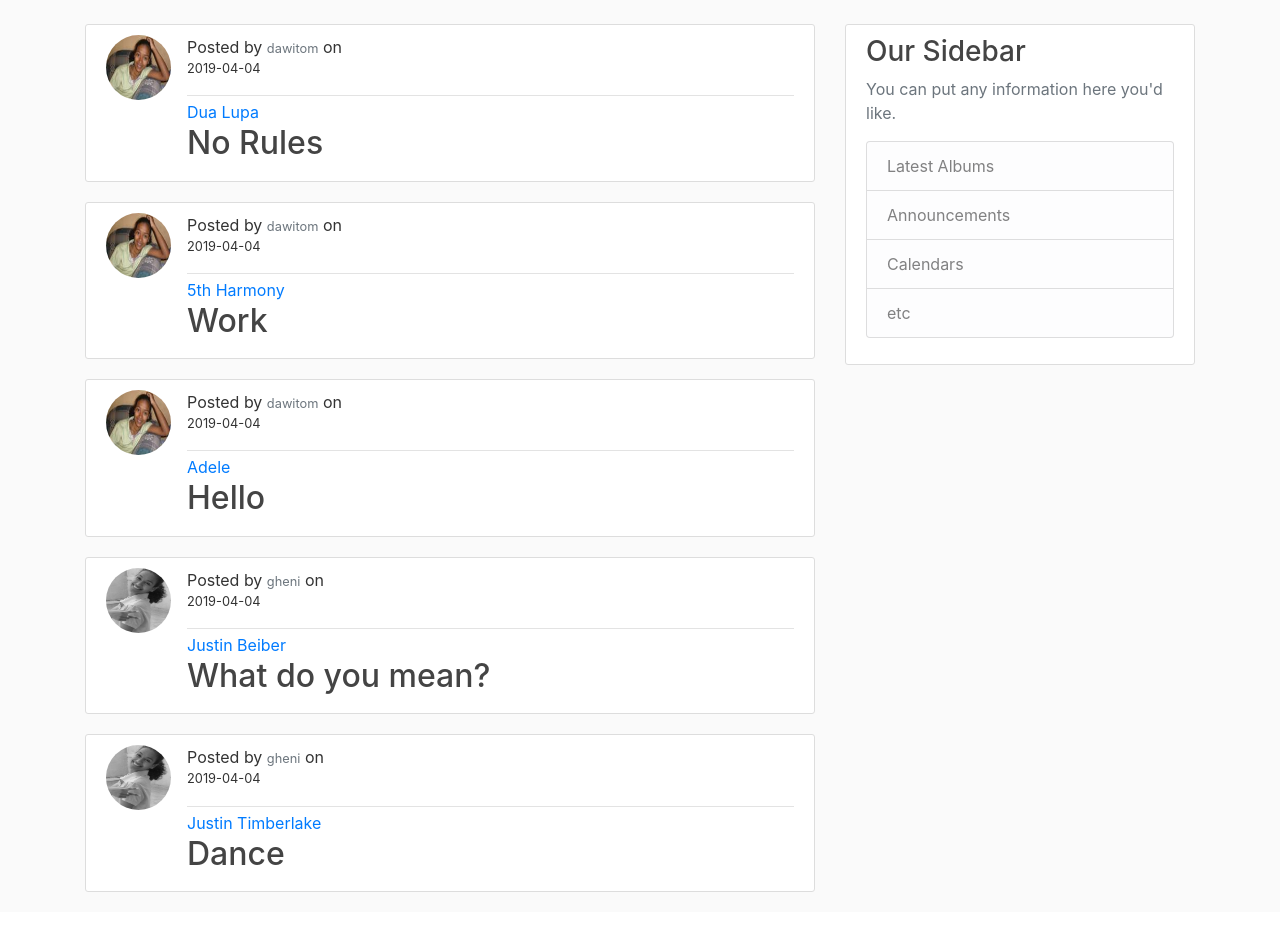
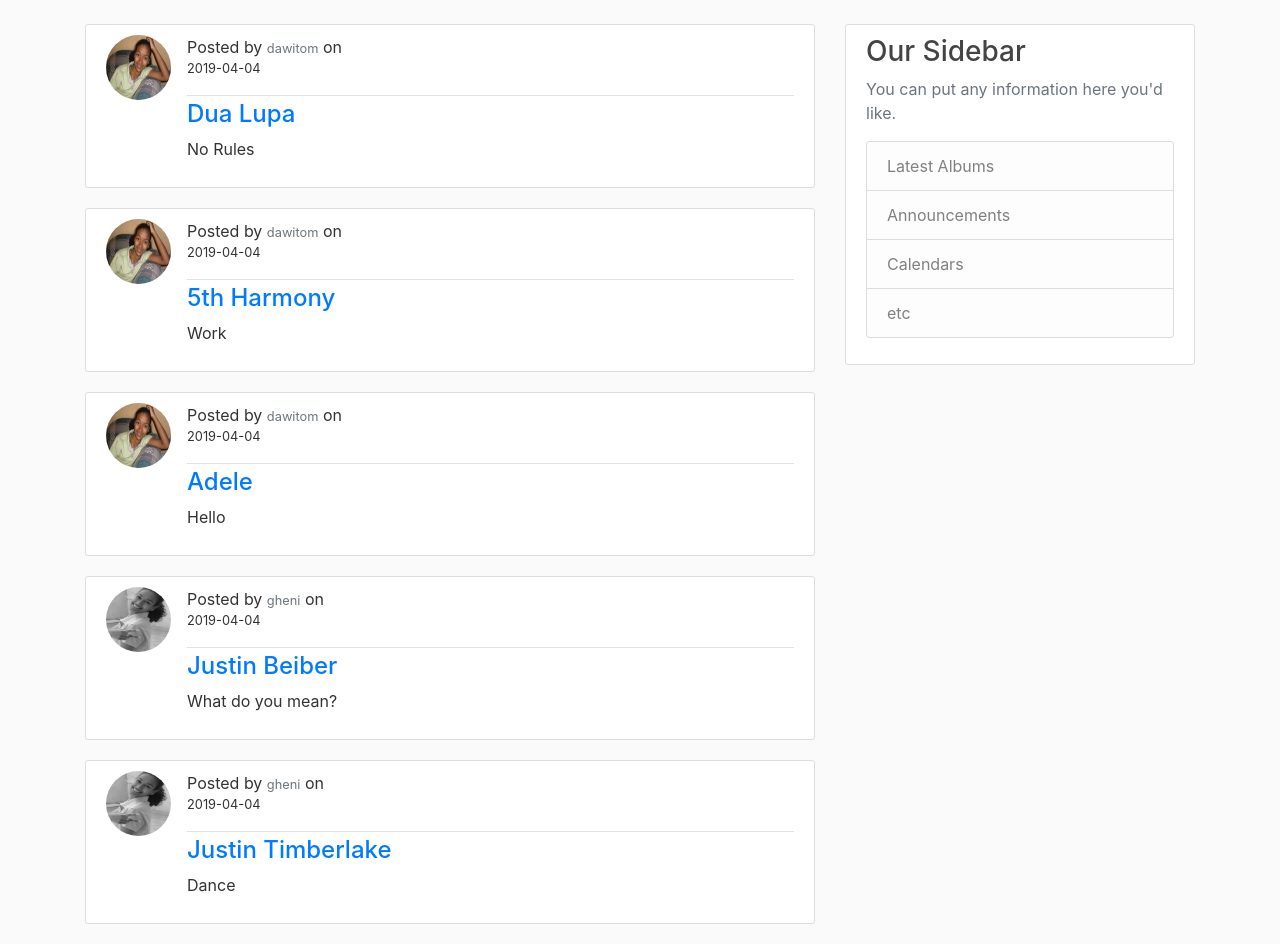
Before and after one commit to Ghenet/MusicPot, a Flask app: page / in a window 1280 px wide. Shown: the part 56-1000 px from the top of the page. Before the commit the page ends 948 px from the top, so only its background shows below. Run offline with Flask 2, Linux system fonts and the light colour scheme; data comes from the database, SQL or seed files in the repository; some libraries are stand-ins or nearby versions.

Commit message:
adds the url for the specific post on the title link

```diff
--- a/musicbot/templates/home.html
+++ b/musicbot/templates/home.html
@@ -8,8 +8,8 @@
         <!-- <a class="mr-2" href="#">{{ post.title }}</a> -->
         Posted by <small class="text-muted">{{ post.author.username}}</small> on <small><p class="article-content">{{ post. date_posted.strftime('%Y-%m-%d') }}</p></small>
       </div>
-      <a class="mr-2" href="#">{{ post.title }}</a>
-      <h2><a class="article-title" href="#">{{ post.content}}</a></h2>
+      <h4><a class="mr-2" href="{{url_for('post', post_id=post.id)}}">{{ post.title }}</a></h4>
+      <p class="article-content" >{{ post.content}}</p>
 
     </div>
   </article>
```
